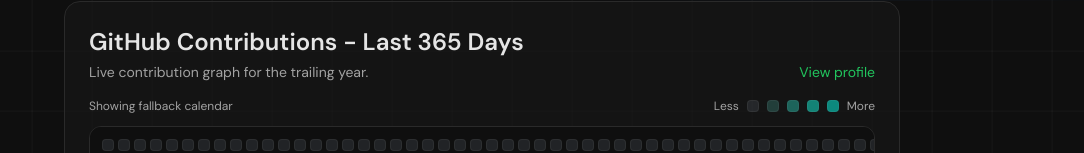
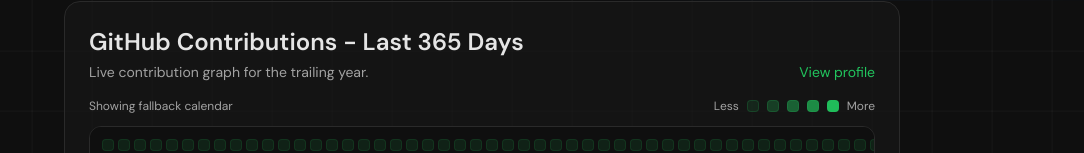
Before and after one commit to zack-white/portfolio, a Next.js app: page / in a window 1280 px wide. Shown: the part 799-952 px from the top of the page, without its empty margins (158-1242 px from the left). Built offline with nearby package versions, Linux system fonts and the light colour scheme; no server answers.

Commit message:
Match contributions tracker to green palette

```diff
--- a/src/components/GitHubContributions.tsx
+++ b/src/components/GitHubContributions.tsx
@@ -16,11 +16,11 @@
 };
 
 const levelClasses = [
-  "bg-[color:rgba(148,163,184,0.14)]",
-  "bg-[color:rgba(94,234,212,0.20)]",
-  "bg-[color:rgba(45,212,191,0.42)]",
-  "bg-[color:rgba(20,184,166,0.68)]",
-  "bg-[color:rgba(13,148,136,0.92)]",
+  "bg-[color:rgba(34,197,94,0.10)]",
+  "bg-[color:rgba(34,197,94,0.24)]",
+  "bg-[color:rgba(34,197,94,0.44)]",
+  "bg-[color:rgba(34,197,94,0.68)]",
+  "bg-[color:rgba(34,197,94,0.96)]",
 ];
 
 function buildFallbackCells() {
@@ -134,7 +134,7 @@
               {levelClasses.map((cls, index) => (
                 <span
                   key={cls}
-                  className={`h-3 w-3 rounded-sm border border-white/5 ${cls}`}
+                  className={`h-3 w-3 rounded-sm border border-[rgba(34,197,94,0.18)] ${cls}`}
                   aria-hidden
                 />
               ))}
@@ -155,7 +155,7 @@
                     key={`${day.date || "placeholder"}-${index}`}
                     title={title}
                     aria-label={title}
-                    className={`h-3 w-3 rounded-sm border border-white/5 ${levelClasses[level]}`}
+                    className={`h-3 w-3 rounded-sm border border-[rgba(34,197,94,0.12)] ${levelClasses[level]}`}
                   />
                 );
               })}
```
